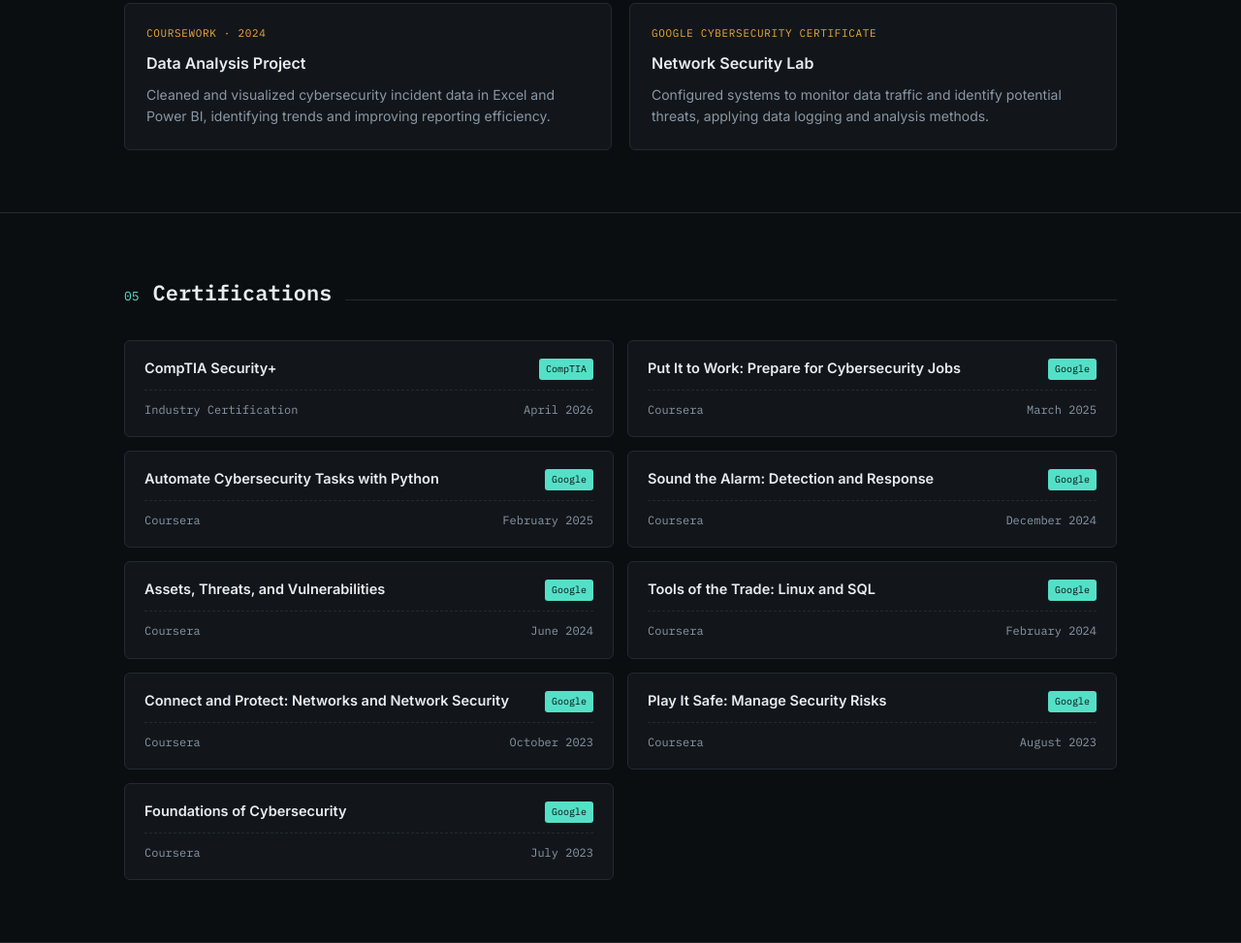
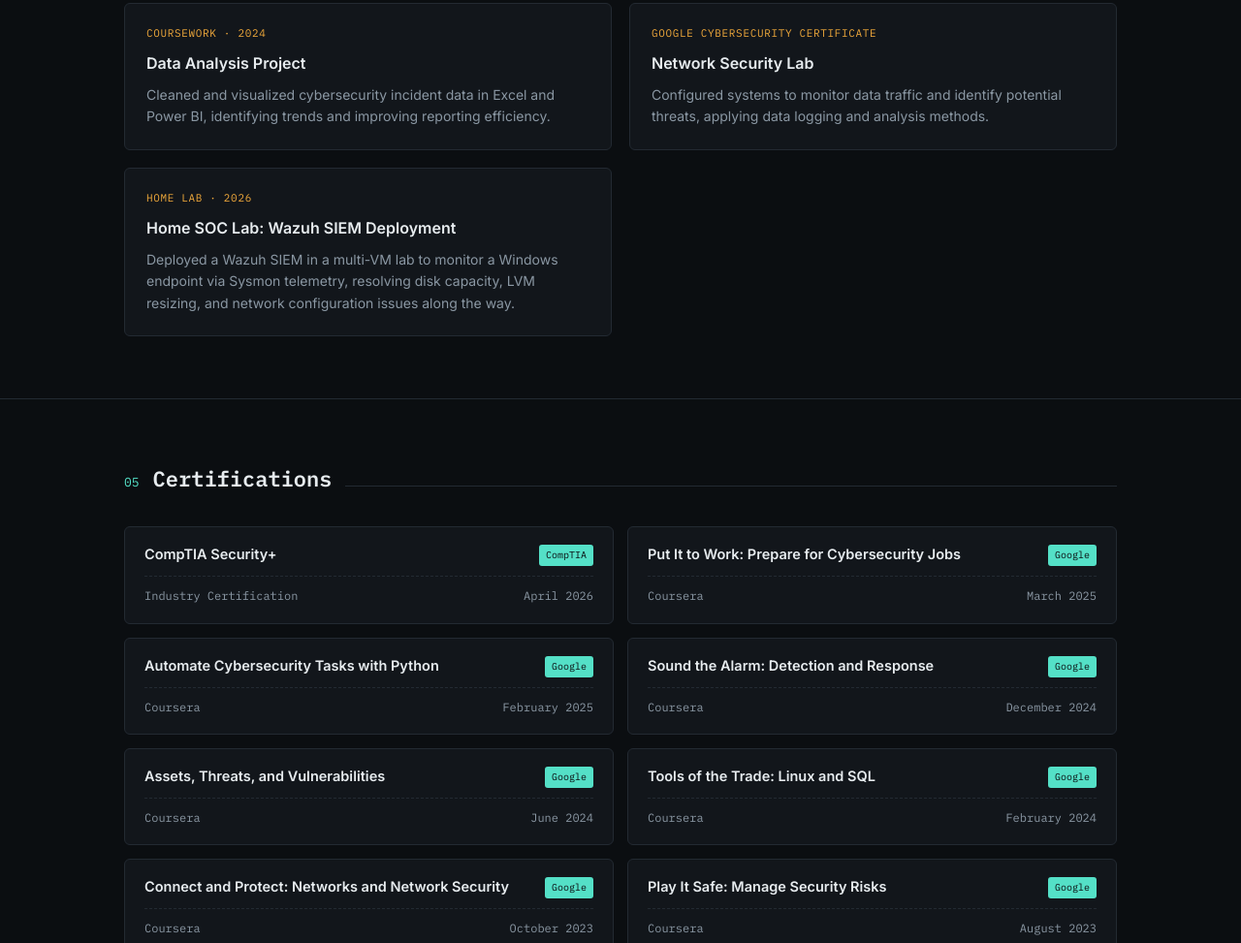
Before and after one commit to dmills6/Darius-Mills-Resume, a plain HTML site: page index.html in a window 1280 px wide. Shown: the part 2129-3102 px from the top of the page at 97% size. Drawn offline with Linux system fonts and the light colour scheme.

Commit message:
Update index.html

```diff
--- a/index.html
+++ b/index.html
@@ -380,6 +380,11 @@
         <h3>Network Security Lab</h3>
         <p>Configured systems to monitor data traffic and identify potential threats, applying data logging and analysis methods.</p>
       </div>
+      <div class="proj-card">
+        <span class="proj-tag">Home Lab · 2026</span>
+        <h3><a href="https://github.com/dmills6/wazuh-soc-lab" target="_blank" style="color:inherit;">Home SOC Lab: Wazuh SIEM Deployment</a></h3>
+        <p>Deployed a Wazuh SIEM in a multi-VM lab to monitor a Windows endpoint via Sysmon telemetry, resolving disk capacity, LVM resizing, and network configuration issues along the way.</p>
+      </div>
     </div>
   </div>
 </section>
```
